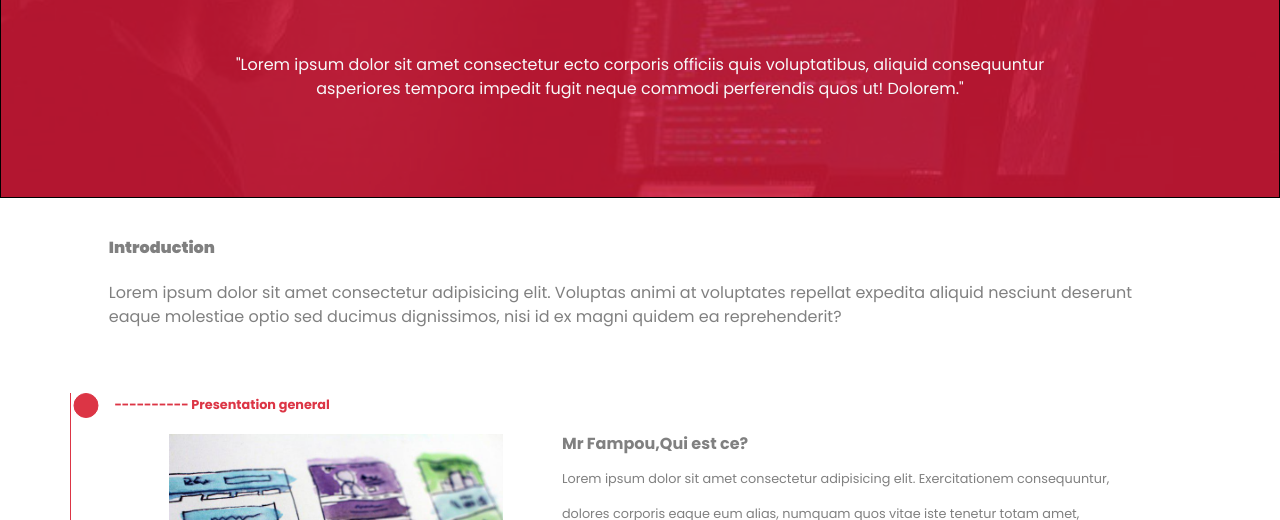
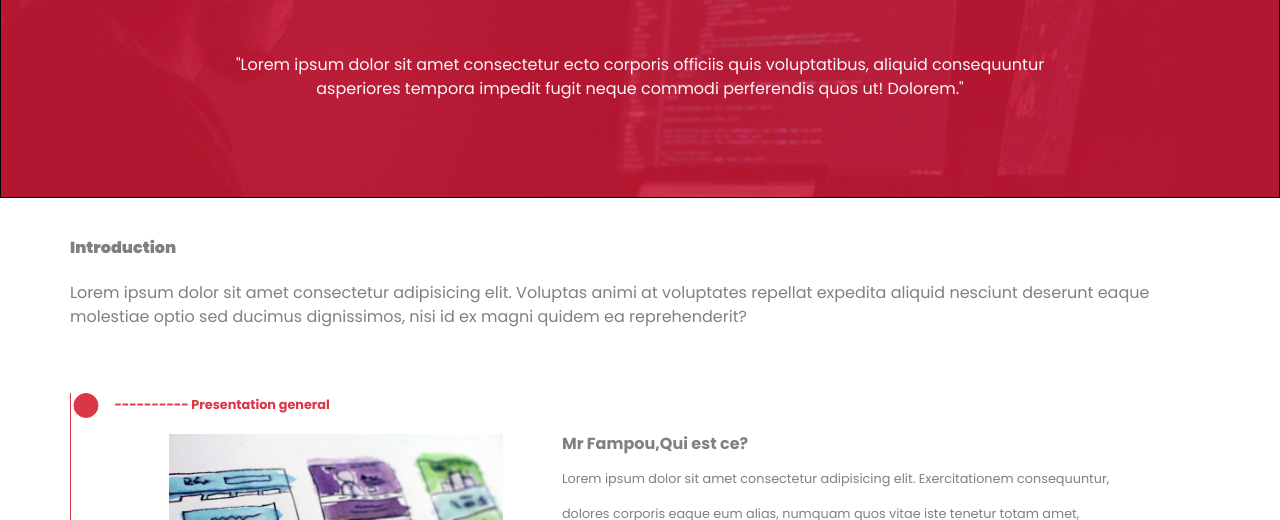
Before and after one commit to leyanki/Find-A-Way, a plain HTML site: page ways.html in a window 1280 px wide. Shown: the part 280-800 px from the top of the page. Drawn offline with nearby package versions, Linux system fonts and the light colour scheme; files that its build step writes are made by us from their sources; files whose address does not match are found by name.

Commit message:
responsive design of ways pages control

```diff
--- a/ways.html
+++ b/ways.html
@@ -63,8 +63,8 @@
     </div>
 
     <!-- body-->
-   <div class="container-fluid ">
-        <div class="container faw-w-sm-85">
+   <div class="container-fluid">
+        <div class="container">
             <div class="row mt-4">
                 <h6 class="font-weight-important  py-3">Introduction</h6>
                 <p>
```
